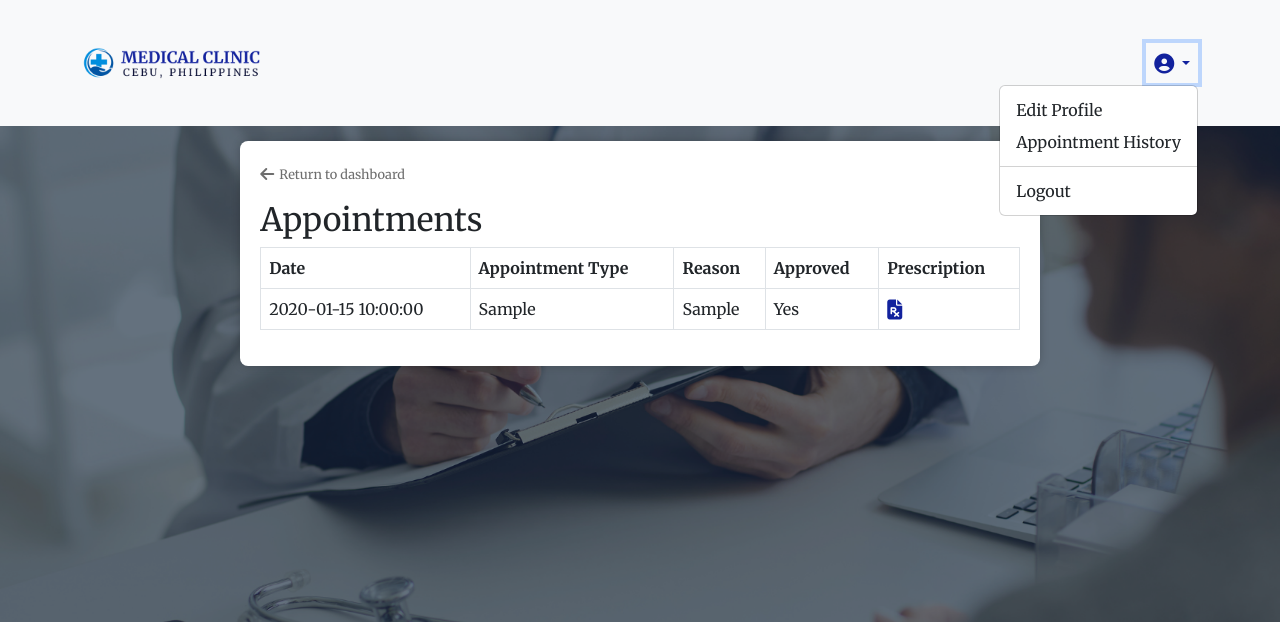
After one commit to ramesesbarria/Clinic-Management-System, a PHP site: page /appointment_history.php in a window 1280 px wide, after a click that opens the changed part. The commit adds this page. Shown: the top 622 px of the page. Run offline with PHP 8.4, Linux system fonts and the light colour scheme; the visitor is signed in with stand-in values (Sample User, id 1); tables that the repository leaves empty hold one stand-in row (values such as "Sample post"); some libraries are stand-ins or nearby versions.

Commit message:
Update files

```diff
--- /dev/null
+++ b/assets/css/styles.css
@@ -0,0 +1,38 @@
+.content-container {
+    background-color: #ffffff;
+    padding: 20px;
+    border-radius: 8px;
+    margin-top: 20px;
+    box-shadow: 0 0 10px rgba(0, 0, 0, 0.2);
+}
+.btn-scroll-top {
+    position: fixed;
+    bottom: 20px;
+    right: 20px;
+    display: none; /* Initially hidden */
+    background-color: #12229D;
+    color: #fff;
+    width: 40px;
+    height: 40px;
+    border: 2px solid gray;
+    border-radius: 50%;
+    font-size: 24px;
+    text-align: center;
+    line-height: 40px;
+    cursor: pointer;
+    transition: opacity 0.3s, visibility 0.3s, transform 0.3s;
+    z-index: 1000;
+}
+.btn-scroll-top:hover {
+    background-color: #0a156d;
+}
+.footer {
+    background-color: #12229D;
+    padding: 20px;
+    text-align: center;
+    color: white;
+    bottom: 0;
+}
+.footer p {
+    margin-bottom: 5px;
+}
--- /dev/null
+++ b/assets/js/scroll-to-top.js
@@ -0,0 +1,18 @@
+// Show/hide scroll-to-top button based on scroll position
+window.addEventListener('scroll', () => {
+    const scrollToTopBtn = document.getElementById('btnScrollToTop');
+    if (window.scrollY > 300) {
+        scrollToTopBtn.style.display = 'block';
+    } else {
+        scrollToTopBtn.style.display = 'none';
+    }
+});
+
+// Smooth scroll to top functionality
+document.getElementById('btnScrollToTop').addEventListener('click', function(e) {
+    e.preventDefault();
+    window.scrollTo({
+        top: 0,
+        behavior: 'smooth'
+    });
+});
--- a/models/login.php
+++ b/models/login.php
@@ -58,7 +58,7 @@ if ($_SERVER["REQUEST_METHOD"] == "POST") {
                 // Determine the dashboard based on staff type
                 switch ($user_staff['staffType']) {
                     case 'secretary':
-                        header("Location: ../Pages/secretary_dashboard.php");
+                        header("Location: ../Pages/secretary.php");
                         exit();
                     case 'doctor':
                         header("Location: ../Pages/doctor_dashboard.php");
--- /dev/null
+++ b/pages/appointment_history.php
@@ -0,0 +1,151 @@
+<?php
+include '../Models/db.php'; // Include configuration
+include '../Models/check_session.php';
+?>
+
+<!DOCTYPE html>
+<html lang="en">
+<head>
+    <meta charset="UTF-8">
+    <meta name="viewport" content="width=device-width, initial-scale=1.0">
+    <title>Appointment History</title>
+    <link href="https://cdn.jsdelivr.net/npm/bootstrap@5.3.0/dist/css/bootstrap.min.css" rel="stylesheet">
+    <link href="https://cdnjs.cloudflare.com/ajax/libs/font-awesome/6.1.1/css/all.min.css" rel="stylesheet">
+    <link href="https://fonts.googleapis.com/css2?family=Merriweather:wght@400;700&display=swap" rel="stylesheet">
+    <link rel="stylesheet" href="../assets/css/styles.css">
+    <style>
+        * {
+            font-family: 'Merriweather', serif;
+        }
+        body {
+            background-image: url('../img/background.png');
+            background-size: cover;
+            background-position: center;
+            background-repeat: no-repeat;
+            background-attachment: fixed;
+            height: 100%; /* Ensure full height background */
+        }
+        .content-container {
+            background-color: #ffffff;
+            padding: 20px;
+            border-radius: 8px;
+            margin: 15px;
+            box-shadow: 0 0 10px rgba(0, 0, 0, 0.2);
+        }
+        .navbar {
+            background-color: #f8f9fa;
+            position: relative;
+            z-index: 1000; /* Ensure navbar is above other content */
+        }
+        .navbar-brand img {
+            height: 100px;
+        }
+        .navbar .dropdown-menu {
+            margin-top: 2px; /* Adjust dropdown position */
+            position: absolute;
+        }
+        .back-btn {
+            color: #6e6e6e; /* Set the color of the icon */
+            text-decoration: none;
+            font-weight: 500;
+            font-size: 0.8rem;
+        }
+        .back-btn:hover {
+            color: #929292; /* Hover color */
+        }
+        .back-btn i {
+            margin-right: 5px;
+        }
+    </style>
+</head>
+<body>
+    <nav class="navbar navbar-expand-lg navbar-light">
+        <div class="container">
+            <a class="navbar-brand" href="#">
+                <img src="../img/horizontallogo.png" alt="Clinic Logo">
+            </a>
+
+            <ul class="navbar-nav ms-auto">
+                <li class="nav-item dropdown">
+                    <a class="nav-link dropdown-toggle" href="#" id="navbarDropdown" role="button" data-bs-toggle="dropdown" aria-expanded="false" style="color: #12229D">
+                        <i class="fas fa-user-circle fa-lg" style="color: #12229D"></i> <!-- Font Awesome profile icon -->
+                    </a>
+                    <ul class="dropdown-menu dropdown-menu-end" aria-labelledby="navbarDropdown">
+                        <li><a class="dropdown-item" href="edit_profile.php">Edit Profile</a></li>
+                        <li><a class="dropdown-item" href="appointment_history.php">Appointment History</a></li>
+                        <li><hr class="dropdown-divider"></li>
+                        <li><a class="dropdown-item" href="../Models/logout.php">Logout</a></li>
+                    </ul>
+                </li>
+            </ul>
+        </div>
+    </nav>
+
+
+    <div class="container-fluid"> <!-- Use container-fluid to make full width -->
+        <div class="row justify-content-center"> <!-- Center content horizontally -->
+            <div class="col-lg-8"> <!-- Adjust column size as needed -->
+                <section class="content-container mb-3">
+                    <a href="landing_page.php" class="back-btn">
+                        <i class="fas fa-arrow-left fa-lg"></i>Return to dashboard
+                    </a>
+                    <h2 class="mt-3">Appointments</h2>
+                    <div class="table-responsive">
+                        <table class="table table-bordered">
+                            <thead>
+                                <tr>
+                                    <th>Date</th>
+                                    <th>Appointment Type</th>
+                                    <th>Reason</th>
+                                    <th>Approved</th>
+                                    <th>Prescription</th> <!-- For media breakpoints -->
+                                </tr>
+                            </thead>
+                            <tbody>
+                                <?php
+                                // Fetch appointments for the logged-in user
+                                $user_id = $_SESSION['user_id'] ?? null;
+                                $appointments = array();
+
+                                if ($user_id) {
+                                    $sql = "SELECT * FROM appointments WHERE patientID = $user_id ORDER BY date_preference DESC, time_preference DESC";
+                                    $result = mysqli_query($conn, $sql);
+
+                                    if (mysqli_num_rows($result) > 0) {
+                                        while ($row = mysqli_fetch_assoc($result)) {
+                                            $appointments[] = $row;
+                                        }
+                                    }
+                                }
+
+                                // Display appointments in the table
+                                foreach ($appointments as $appointment):
+                                ?>
+                                    <tr>
+                                        <td><?php echo htmlspecialchars($appointment['date_preference']); ?> <?php echo htmlspecialchars($appointment['time_preference']); ?></td>
+                                        <td><?php echo htmlspecialchars($appointment['appointment_type']); ?></td>
+                                        <td><?php echo htmlspecialchars($appointment['reason']); ?></td>
+                                        <td><?php echo $appointment['approved'] ? 'Yes' : 'No'; ?></td>
+                                        <td>
+                                            <a href="view_prescription.php?appointment_id=<?php echo $appointment['patientID']; ?>" class="text-decoration-none">
+                                                <i class="fas fa-file-prescription fa-lg" style="color: #12229D;"></i> <!-- Font Awesome prescription icon -->
+                                            </a>
+                                        </td>
+                                    </tr>
+                                <?php endforeach; ?>
+                            </tbody>
+                        </table>
+                    </div>
+                </section>
+            </div>
+        </div>
+    </div>
+
+    <a href="#" id="btnScrollToTop" class="btn-scroll-top">
+        <i class="fas fa-arrow-up"></i>
+    </a>
+
+    <script src="https://cdn.jsdelivr.net/npm/bootstrap@5.3.0/dist/js/bootstrap.bundle.min.js"></script>
+    <script src="../assets/js/scroll-to-top.js"></script>
+</body>
+</html>
```
Also changed, not shown: components/footer.php (renamed from pages/footer.php, +1 -12 lines), models/fetch_appointments.php (added, +32 -0 lines), models/recent_appointments.php (+91 -16 lines), models/upcoming_appointments.php (+142 -16 lines), models/update_appointment.php (added, +37 -0 lines), pages/edit_profile.php (+23 -26 lines), pages/index.php (+10 -5 lines), pages/landing_page.php (+10 -11 lines), pages/loginForm.php (+17 -5 lines), pages/registrationForm.html (+17 -5 lines).
